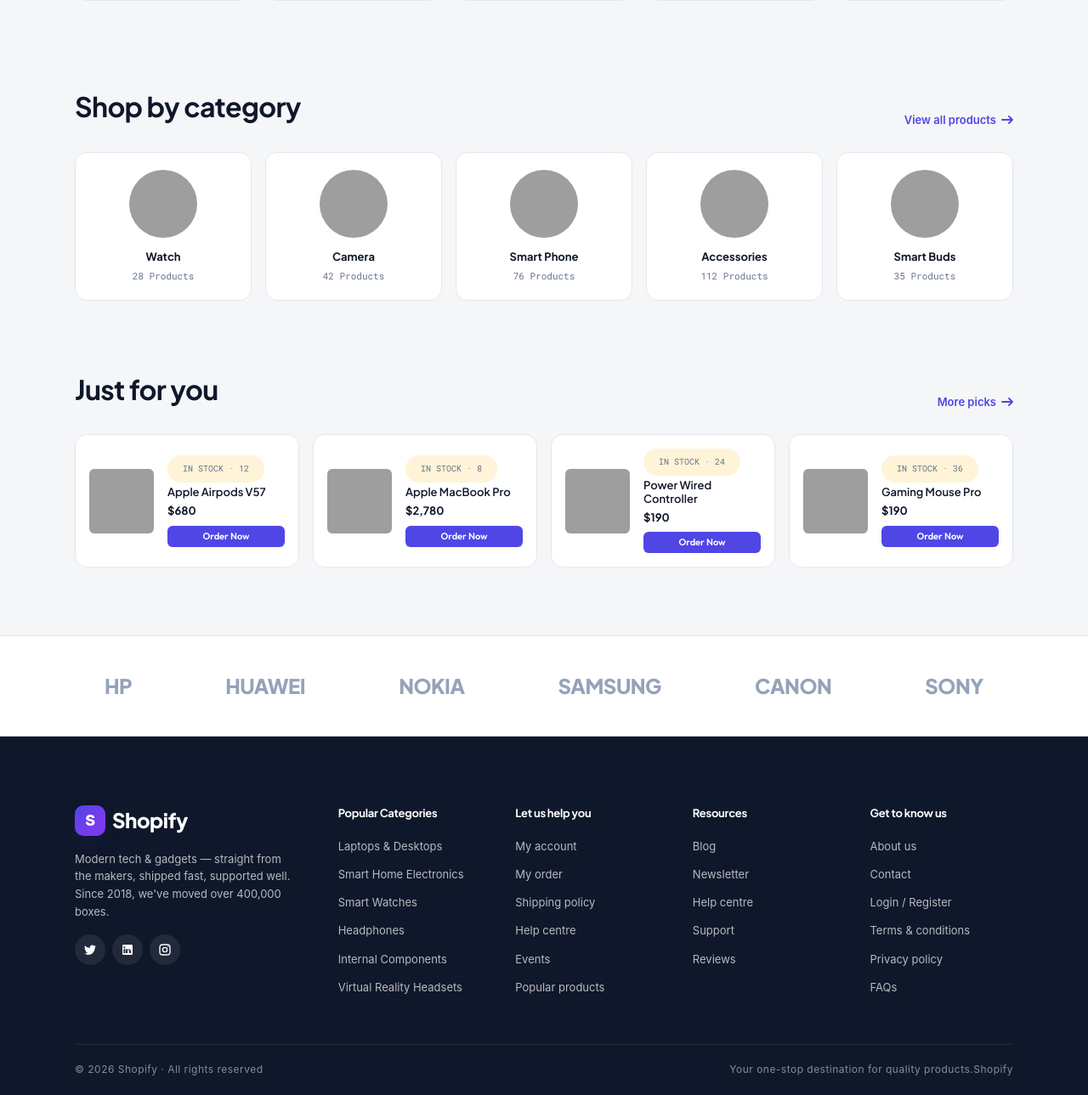
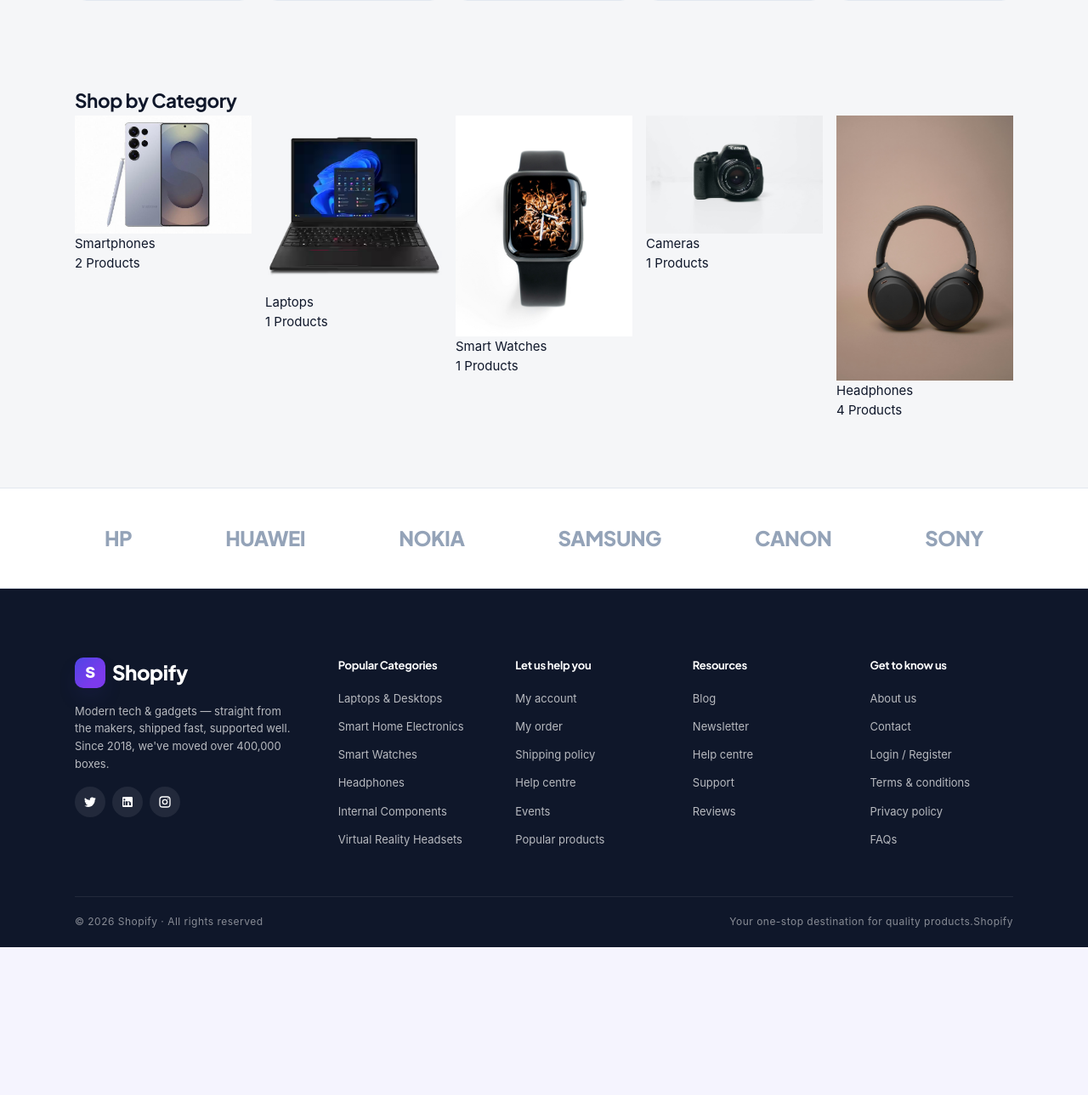
Before and after one commit to rahulrameshm0/Shopify, a Django app: page /?category=All in a window 1280 px wide. Shown: the part 1569-2858 px from the top of the page at 85% size. After the commit the page ends 2684 px from the top, so only its background shows below. Run offline with Django 4.2, Linux system fonts and the light colour scheme; data comes from the database, SQL or seed files in the repository; parts of the project's set-up code (start-up, migrations or seed data) failed here and were passed over; grey boxes are pictures that could not be loaded.

Commit message:
implementing category section

```diff
--- a/home/views.py
+++ b/home/views.py
@@ -1,5 +1,5 @@
 from django.shortcuts import render
-from products.models import Products, TrendingProduct
+from products.models import Products, TrendingProduct, Category
 
 # Create your views here.
 
@@ -11,6 +11,7 @@ def home(request):
 
     laptop = Products.objects.filter(category__name="Laptops").first()
     selected_category = request.GET.get("category", "Mobile")
+    categories = Category.objects.all()[:5]
 
     if selected_category == "All":
         trending_products = TrendingProduct.objects.filter(
@@ -19,7 +20,7 @@ def home(request):
     else:
         trending_products = TrendingProduct.objects.filter(is_active=True, category__iexact=selected_category).select_related("product").order_by("order")
 
-    return render(request, "home/home.html", {"hero_products": hero_products, "laptop":laptop, "trending_products":trending_products, "selected_category": selected_category})
+    return render(request, "home/home.html", {"hero_products": hero_products, "laptop":laptop, "trending_products":trending_products, "selected_category": selected_category, "categories": categories,})
 
 def products(request):
     return render(request, "products/products-details.html")
--- a/templates/home/home.html
+++ b/templates/home/home.html
@@ -210,7 +210,11 @@
     </section>
 
     <!-- TRENDING PRODUCTS -->
-    <section class="section" id="trending-products" style="padding-top: var(--s5)">
+    <section
+      class="section"
+      id="trending-products"
+      style="padding-top: var(--s5)"
+    >
       <div class="container">
         <div class="section-head">
           <h2>Trending Products</h2>
@@ -324,153 +328,30 @@
     </section>
 
     <!-- CATEGORIES grid -->
+
     <section class="section" style="padding-top: var(--s5)">
       <div class="container">
-        <div class="section-head">
-          <h2>Shop by category</h2>
-          <a href="{% url 'shop' %}" class="view-all"
-            >View all products
-            <svg width="14" height="10" viewBox="0 0 14 10" fill="none">
-              <path
-                d="M1 5h12m0 0L9 1m4 4L9 9"
-                stroke="currentColor"
-                stroke-width="1.8"
-                stroke-linecap="round"
-                stroke-linejoin="round"
-              />
-            </svg>
+        <h1>Shop by Category</h1>
+
+        <div class="cats-grid">
+          {% for category in categories %}
+
+          <a
+            href="{% url 'shopping' %}?category={{ category.name }}"
+            class="cat-title"
+          >
+            <div class="pic">
+              {% with product=category.products_set.first %} {% if product %}
+              <img src="{{ product.image.url }}" alt="{{ category.name }}" />
+              {% endif %} {% endwith %}
+            </div>
+
+            <div class="name">{{ category.name }}</div>
+
+            <div class="count">{{ category.products_set.count }} Products</div>
           </a>
-        </div>
-        <div class="cats-grid">
-          <a href="{% url 'shopping' %}" class="cat-tile">
-            <div class="pic">
-              <img
-                src="https://images.unsplash.com/photo-1523275335684-37898b6baf30?w=300&q=80&auto=format&fit=crop"
-                alt=""
-              />
-            </div>
-            <div class="name">Watch</div>
-            <div class="count">28 Products</div>
-          </a>
-          <a href="{% url 'shopping' %}" class="cat-tile">
-            <div class="pic">
-              <img
-                src="https://images.unsplash.com/photo-1502920917128-1aa500764cbd?w=300&q=80&auto=format&fit=crop"
-                alt=""
-              />
-            </div>
-            <div class="name">Camera</div>
-            <div class="count">42 Products</div>
-          </a>
-          <a href="{% url 'shopping' %}" class="cat-tile">
-            <div class="pic">
-              <img
-                src="https://images.unsplash.com/photo-1511707171634-5f897ff02aa9?w=300&q=80&auto=format&fit=crop"
-                alt=""
-              />
-            </div>
-            <div class="name">Smart Phone</div>
-            <div class="count">76 Products</div>
-          </a>
-          <a href="{% url 'shopping' %}" class="cat-tile">
-            <div class="pic">
-              <img
-                src="https://images.unsplash.com/photo-1592840496694-26d035b52b48?w=300&q=80&auto=format&fit=crop"
-                alt=""
-              />
-            </div>
-            <div class="name">Accessories</div>
-            <div class="count">112 Products</div>
-          </a>
-          <a href="{% url 'shopping' %}" class="cat-tile">
-            <div class="pic">
-              <img
-                src="https://images.unsplash.com/photo-1606220945770-b5b6c2c55bf1?w=300&q=80&auto=format&fit=crop"
-                alt=""
-              />
-            </div>
-            <div class="name">Smart Buds</div>
-            <div class="count">35 Products</div>
-          </a>
-        </div>
-      </div>
-    </section>
 
-    <!-- COMPACT row (4 cards in 2x2 layout) -->
-    <section class="section" style="padding-top: 0">
-      <div class="container">
-        <div class="section-head">
-          <h2>Just for you</h2>
-          <a href="{% url 'shopping' %}" class="view-all"
-            >More picks
-            <svg width="14" height="10" viewBox="0 0 14 10" fill="none">
-              <path
-                d="M1 5h12m0 0L9 1m4 4L9 9"
-                stroke="currentColor"
-                stroke-width="1.8"
-                stroke-linecap="round"
-                stroke-linejoin="round"
-              />
-            </svg>
-          </a>
-        </div>
-        <div class="compact-row">
-          <article class="compact-card">
-            <div class="pic">
-              <img
-                src="https://images.unsplash.com/photo-1590658268037-6bf12165a8df?w=300&q=80&auto=format&fit=crop"
-                alt=""
-              />
-            </div>
-            <div>
-              <div class="stock">IN STOCK · 12</div>
-              <div class="name">Apple Airpods V57</div>
-              <div class="price">$680</div>
-              <a href="{% url 'cart' %}" class="btn">Order Now</a>
-            </div>
-          </article>
-          <article class="compact-card">
-            <div class="pic">
-              <img
-                src="https://images.unsplash.com/photo-1496181133206-80ce9b88a853?w=300&q=80&auto=format&fit=crop"
-                alt=""
-              />
-            </div>
-            <div>
-              <div class="stock">IN STOCK · 8</div>
-              <div class="name">Apple MacBook Pro</div>
-              <div class="price">$2,780</div>
-              <a href="{% url 'cart' %}" class="btn">Order Now</a>
-            </div>
-          </article>
-          <article class="compact-card">
-            <div class="pic">
-              <img
-                src="https://images.unsplash.com/photo-1592840496694-26d035b52b48?w=300&q=80&auto=format&fit=crop"
-                alt=""
-              />
-            </div>
-            <div>
-              <div class="stock">IN STOCK · 24</div>
-              <div class="name">Power Wired Controller</div>
-              <div class="price">$190</div>
-              <a href="{% url 'cart' %}" class="btn">Order Now</a>
-            </div>
-          </article>
-          <article class="compact-card">
-            <div class="pic">
-              <img
-                src="https://images.unsplash.com/photo-1527814050087-3793815479db?w=300&q=80&auto=format&fit=crop"
-                alt=""
-              />
-            </div>
-            <div>
-              <div class="stock">IN STOCK · 36</div>
-              <div class="name">Gaming Mouse Pro</div>
-              <div class="price">$190</div>
-              <a href="{% url 'cart' %}" class="btn">Order Now</a>
-            </div>
-          </article>
+          {% endfor %}
         </div>
       </div>
     </section>
```
Also changed, not shown: ecommerce.sql (added).
